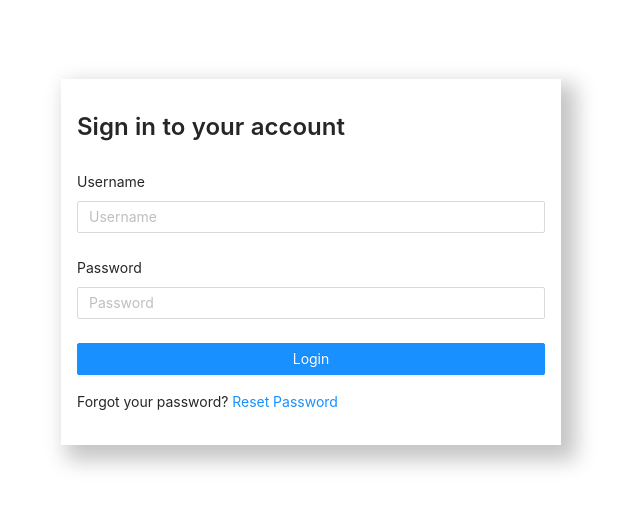
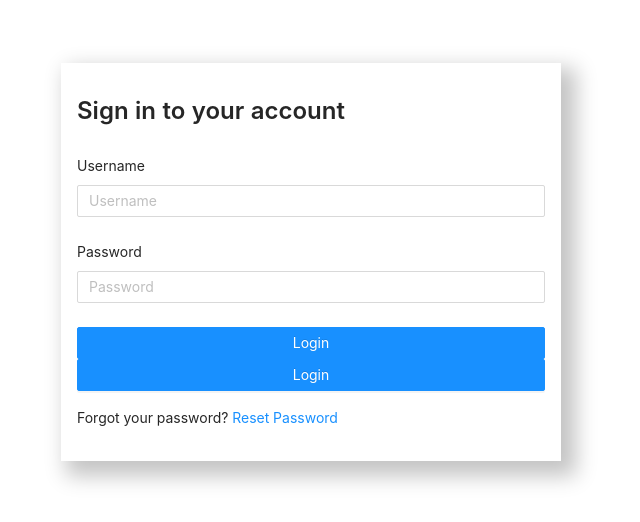
Before and after one commit to itsmitchyyy/ci-cd, a React (Create React App) app: page / in a window 1280 px wide. Shown: the part 138-660 px from the top of the page, without its empty margins (329-969 px from the left). Built offline with nearby package versions, Linux system fonts and the light colour scheme.

Commit message:
fix login form

```diff
--- a/src/components/organisms/LoginForm/LoginForm.tsx
+++ b/src/components/organisms/LoginForm/LoginForm.tsx
@@ -1,6 +1,7 @@
 import React from 'react';
+import { Button } from '../../atoms/Button';
 import { TextInput } from '../../atoms/TextInput';
-import { StyledForm } from './elements';
+import { ButtonWrapper, StyledForm } from './elements';
 
 type Props = {
   layout?: 'horizontal' | 'vertical' | 'inline';
@@ -25,6 +26,10 @@ export default function LoginForm({ layout, formData }: Props) {
           placeholder="Password"
         />
       </StyledForm.Item>
+
+      <ButtonWrapper>
+        <Button type="primary">Login</Button>
+      </ButtonWrapper>
     </StyledForm>
   );
 }
--- a/src/components/organisms/LoginForm/elements.ts
+++ b/src/components/organisms/LoginForm/elements.ts
@@ -1,4 +1,12 @@
 import { Form } from 'antd';
 import styled from 'styled-components';
 
-export const StyledForm = styled(Form)``;
+const ButtonWrapper = styled.div`
+  display: flex;
+  flex: 1;
+  flex-direction: column;
+`;
+
+const StyledForm = styled(Form)``;
+
+export { StyledForm, ButtonWrapper };
```
